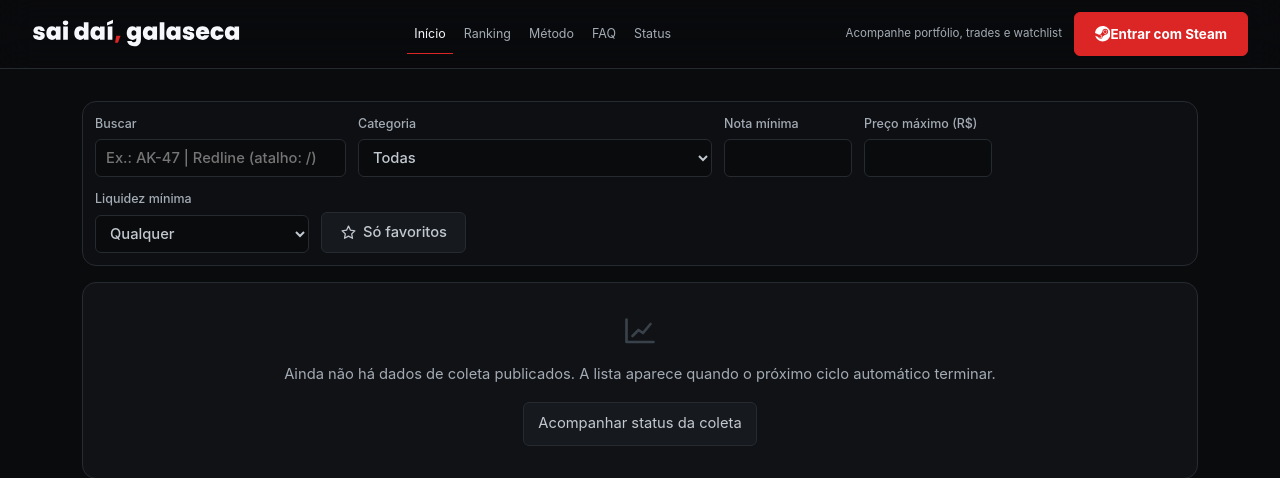
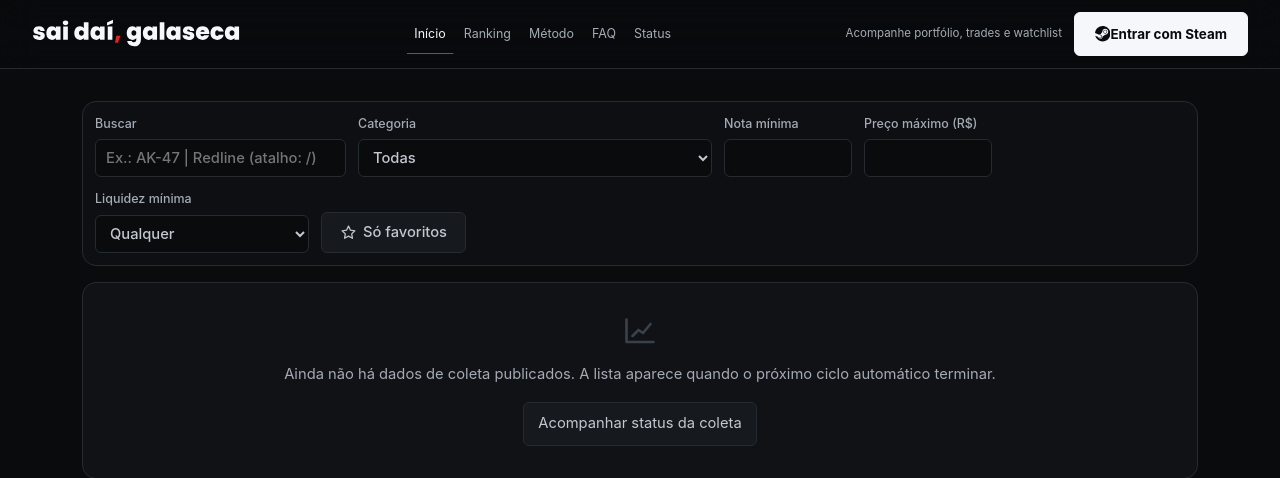
Before and after one commit to pedronokia/galaseca, a Flask app: page / in a window 1280 px wide. Shown: the top 478 px of the page. Run offline with Flask 3, Linux system fonts and the light colour scheme; parts of the project's set-up code (start-up, migrations or seed data) failed here and were passed over.

Commit message:
Botão "Entrar com Steam" vira branco (ref. botão "Continuar" do apple.com)
Pedido do usuário. Era vermelho sólido (igual todo outro CTA do site,
decisão de duas rodadas atrás); vira branco com texto escuro, único
botão dessa cor no site de propósito -- é o ponto de entrada da conta,
o CTA mais chamativo da tela, igual o "Continuar" da Apple é o botão
branco de destaque na barra deles. Todo outro botão de ação continua
vermelho cheio.

Suíte (1289 testes) passa sem alteração; conferido no preview local.

Co-Authored-By: Claude Sonnet 5 <noreply@anthropic.com>
Claude-Session: https://claude.ai/code/session_017sM22vkYResu7RSdcPqz1Q

```diff
--- a/galaseca/public_site/static/style.css
+++ b/galaseca/public_site/static/style.css
@@ -502,15 +502,19 @@ header.topo h1 {
 
 /* CTA de login: mantém o azul da Steam de propósito -- é a marca da
    Steam, não o acento do galaseca. */
+/* Branco sólido, texto escuro -- pedido do usuário, ref. botão
+   "Continuar" do apple.com. Único botão branco do site de propósito:
+   é o ponto de entrada da conta, o CTA mais importante da tela; todo
+   outro botão de ação usa --accent (vermelho) cheio. */
 .conta-link-entrar {
   display: inline-flex;
   min-height: 44px;
   align-items: center;
   padding: 9px 20px;
-  border: 1px solid var(--accent);
+  border: 1px solid var(--text-bright);
   border-radius: var(--radius-xs);
-  background: var(--accent);
-  color: #ffffff;
+  background: var(--text-bright);
+  color: var(--bg);
   font-size: var(--fs-sm);
   font-weight: 700;
   white-space: nowrap;
@@ -519,7 +523,7 @@ header.topo h1 {
 }
 
 .conta-link-entrar:hover {
-  filter: brightness(1.08);
+  filter: brightness(0.92);
   text-decoration: none;
 }
 
```
